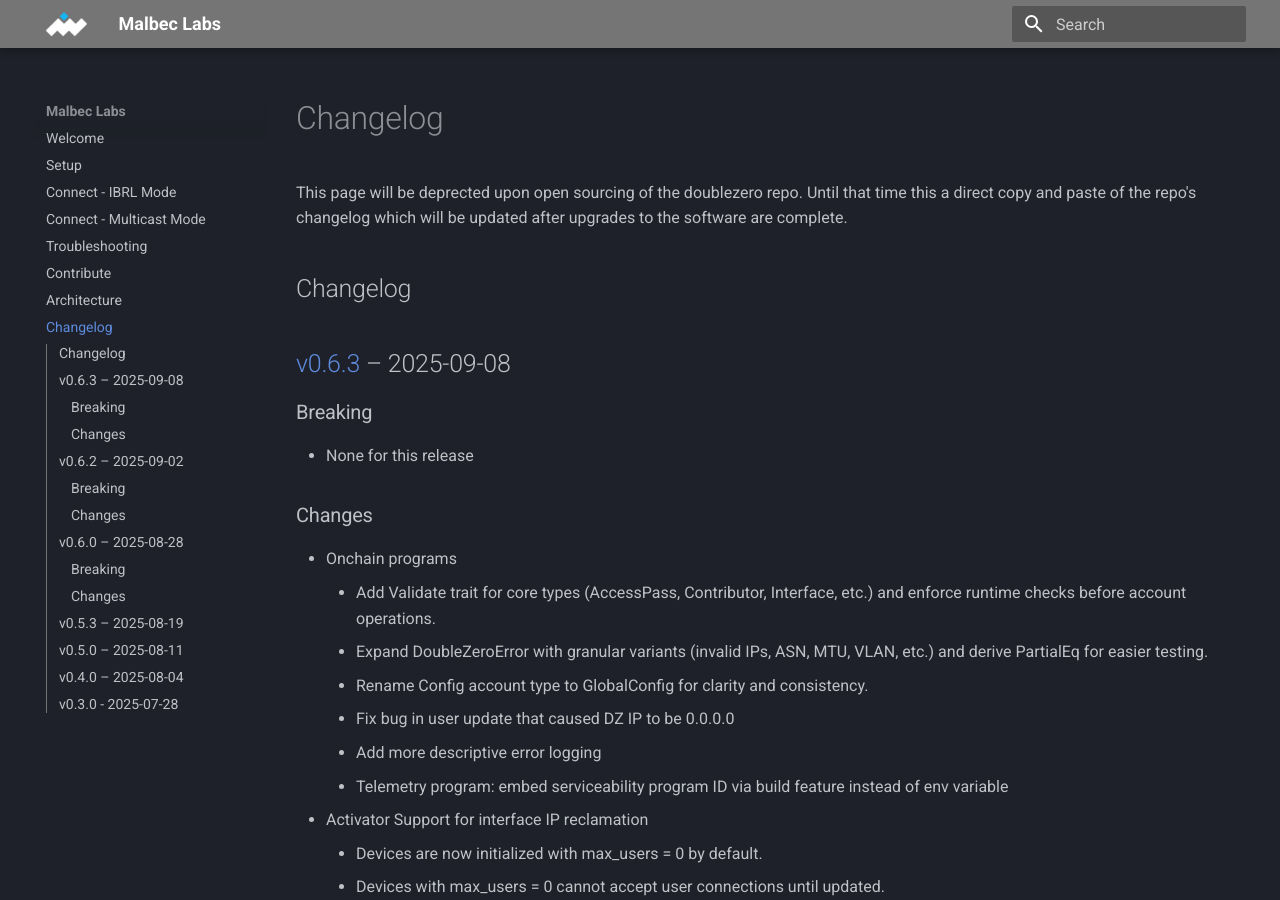
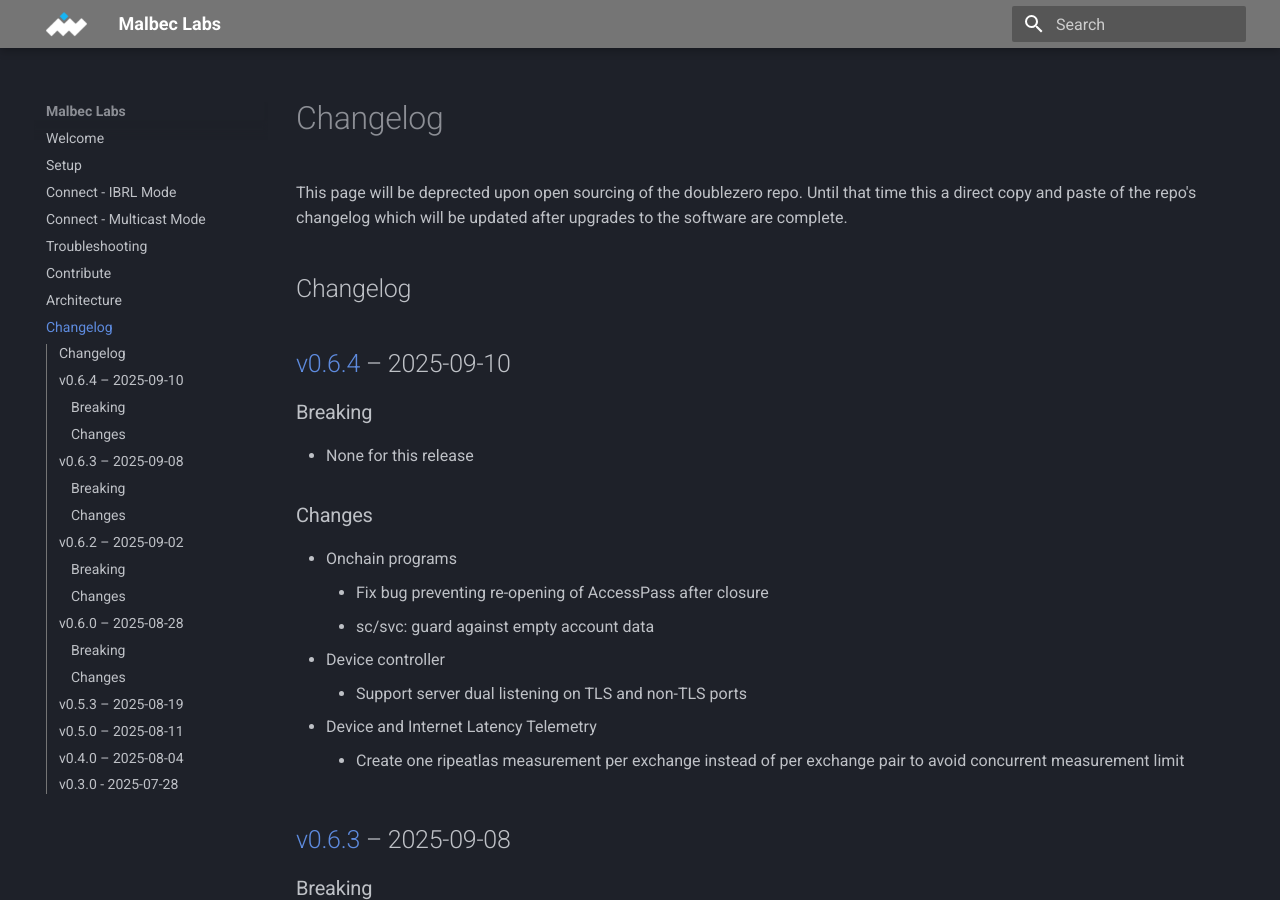
Before and after one commit to malbeclabs/docs, an MkDocs documentation site: the page built from docs/changelog.md, in a window 1280 px wide and 900 px high. Built offline with MkDocs 1.6.1 and Material for MkDocs 9.7.7, drawn with Linux system fonts in a browser that asks for light colours.

Commit message:
changelog for v0.6.4 (#62)

```diff
--- a/docs/changelog.md
+++ b/docs/changelog.md
@@ -5,7 +5,21 @@
 
 ## Changelog
 
+## [v0.6.4](https://github.com/malbeclabs/doublezero/compare/client/v0.6.3...client/v0.6.4) – 2025-09-10
 
+### Breaking
+
+- None for this release
+
+### Changes
+
+- Onchain programs
+    - Fix bug preventing re-opening of AccessPass after closure
+    - sc/svc: guard against empty account data
+- Device controller
+    - Support server dual listening on TLS and non-TLS ports
+- Device and Internet Latency Telemetry
+    - Create one ripeatlas measurement per exchange instead of per exchange pair to avoid concurrent measurement limit
 
 ## [v0.6.3](https://github.com/malbeclabs/doublezero/compare/client/v0.6.2...client/v0.6.3) – 2025-09-08
 
```
